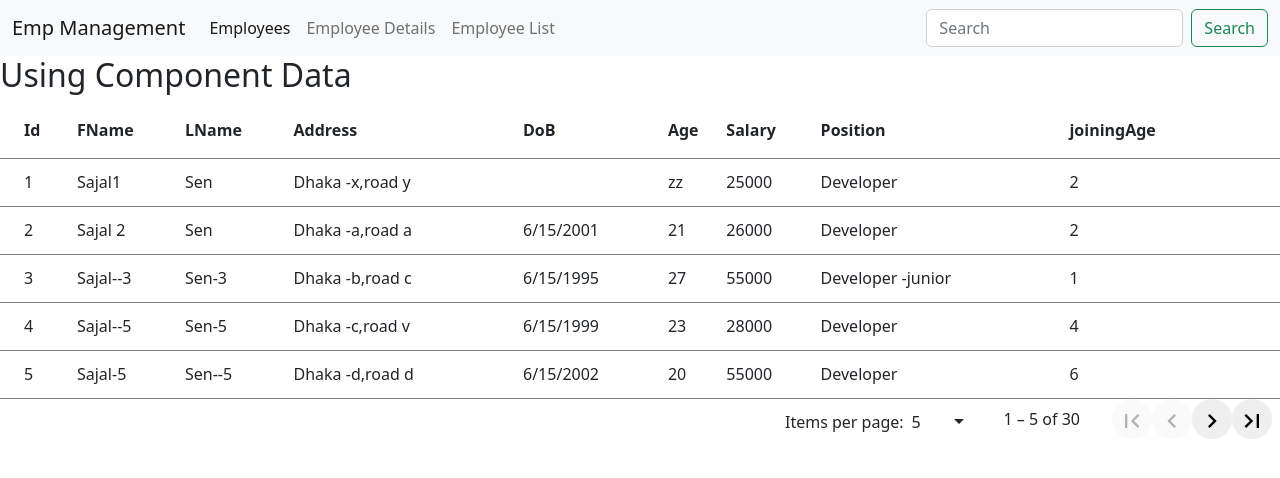
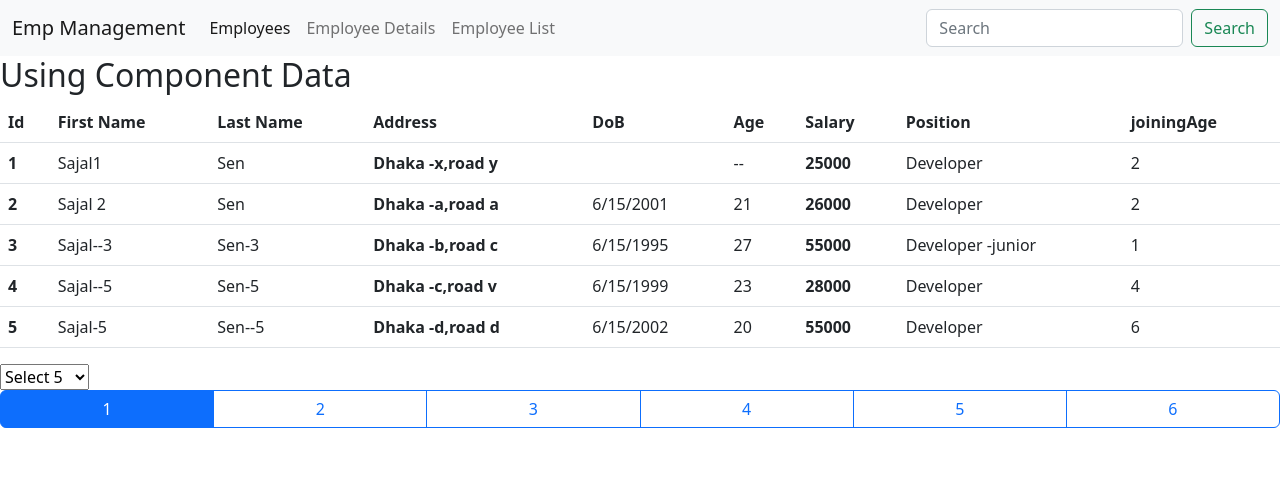
Before and after one commit to SajalSenCSE/EmployeeManagementApp, an Angular app: page /empdetails in a window 1280 px wide. Shown: the top 478 px of the page. Built offline with nearby package versions, Linux system fonts and the light colour scheme.

Commit message:
CustomePagination_without_NextBtn

```diff
--- a/src/app/Employee/employee-details/employee-details.component.html
+++ b/src/app/Employee/employee-details/employee-details.component.html
@@ -2,68 +2,51 @@
   <h2>Using Component Data</h2>
 </div>
 
+<table class="table">
+  <thead>
+    <tr>
+      <th scope="col">Id</th>
+      <th scope="col">First Name</th>
+      <th scope="col">Last Name</th>
+      <th scope="col">Address</th>
+      <th scope="col">DoB</th>
+      <th scope="col">Age</th>
+      <th scope="col">Salary</th>
+      <th scope="col">Position</th>
+      <th scope="col">joiningAge</th>
 
-  <!-- Sajal -->
-<div class="mat-elevation-z8">
-    <table mat-table [dataSource]="dataSource">
+    </tr>
+  </thead>
+  <tbody>
+    <tr *ngFor="let emp of empList2">
+      <th >{{emp.Id}}</th>
+      <td>{{emp.FName}}</td>
+      <td>{{emp.LName}}</td>
+      <th >{{emp.Address}}</th>
+      <td>{{emp.DoB}}</td>
+      <td>{{emp.DoB|age}}</td>
+      <th >{{emp.Salary}}</th>
+      <td>{{emp.Position}}</td>
+      <td>{{emp.joiningAge}}</td>
+    </tr>
 
-      <!-- Position Column -->
-      <ng-container matColumnDef="Id">
-        <th mat-header-cell *matHeaderCellDef> Id </th>
-        <td mat-cell *matCellDef="let element"> {{element.Id}} </td>
-      </ng-container>
+  </tbody>
+</table>
+<div class="row">
+  <div class="col-md-2 ">
+    <select [value]="empPerpage" class="from-control" (change)="changePazeSixe($event)">
+      <option value="5">Select 5</option>
+      <option value="10">Select 10</option>
+      <option value="15">Select 15</option>
+    </select>
+  </div>
+  <div class="btn-group">
 
-      <!-- Name Column -->
-      <ng-container matColumnDef="FName">
-        <th mat-header-cell *matHeaderCellDef> FName </th>
-        <td mat-cell *matCellDef="let element"> {{element.FName}} </td>
-      </ng-container>
+    <button class="btn btn-outline-primary  " *ngFor="let page of pageNumbers"
+    [class.active]="page==selextedPage" (click)="changePage(page)">{{page}}</button>
+  </div>
+</div>
 
-      <!-- Weight Column -->
-      <ng-container matColumnDef="LName">
-        <th mat-header-cell *matHeaderCellDef> LName </th>
-        <td mat-cell *matCellDef="let element"> {{element.LName}} </td>
-      </ng-container>
-
-      <!-- Symbol Column -->
-      <ng-container matColumnDef="Address">
-        <th mat-header-cell *matHeaderCellDef> Address </th>
-        <td mat-cell *matCellDef="let element"> {{element.Address}} </td>
-      </ng-container>
-      <!-- Age Column -->
-      <ng-container matColumnDef="Age">
-        <th mat-header-cell *matHeaderCellDef> Age </th>
-        <td mat-cell *matCellDef="let element"> {{element.DoB| age}} </td>
-      </ng-container>
-
-      <!-- Salary Column -->
-      <ng-container matColumnDef="Salary">
-        <th mat-header-cell *matHeaderCellDef> Salary </th>
-        <td mat-cell *matCellDef="let element"> {{element.Salary}} </td>
-      </ng-container>
-      <!-- Salary Column -->
-      <ng-container matColumnDef="Position">
-        <th mat-header-cell *matHeaderCellDef> Position </th>
-        <td mat-cell *matCellDef="let element"> {{element.Position}} </td>
-      </ng-container>
-
-      <!-- Salary Column -->
-      <ng-container matColumnDef="DoB">
-        <th mat-header-cell *matHeaderCellDef> DoB </th>
-        <td mat-cell *matCellDef="let element"> {{element.DoB }} </td>
-      </ng-container>
-       <!-- Salary Column -->
-       <ng-container matColumnDef="joiningAge">
-        <th mat-header-cell *matHeaderCellDef> joiningAge </th>
-        <td mat-cell *matCellDef="let element"> {{element.joiningAge}} </td>
-      </ng-container>
-
-      <tr mat-header-row *matHeaderRowDef="displayedColumns"></tr>
-      <tr mat-row *matRowDef="let row; columns: displayedColumns;"></tr>
-    </table>
-
-    <mat-paginator #paginator [pageSizeOptions]="[5, 10, 20]" [length]="30"
-                   showFirstLastButtons
-                   aria-label="Select page of periodic elements">
-    </mat-paginator>
-  </div>
+<br>
+<br>
+<br>
--- a/src/app/Employee/employee-details/employee-details.component.ts
+++ b/src/app/Employee/employee-details/employee-details.component.ts
@@ -9,42 +9,17 @@ import { MatTableDataSource } from '@angular/material/table';
 })
 export class EmployeeDetailsComponent implements OnInit {
   constructor() {}
+  empPerpage:number=5;
+  selextedPage:number=1;
 
-  ngOnInit(): void {}
+  ngOnInit(): void {
+    let pageIndex=(this.selextedPage-1)*this.empPerpage;
+    this.empList2=this.empList.slice(pageIndex,this.empPerpage);
 
-  displayedColumns: string[] = [
-    'Id',
-    'FName',
-    'LName',
-    'Address',
-    'DoB',
-    'Age',
-    'Salary',
-    'Position',
-    'joiningAge',
-  ];
-  dataSource = new MatTableDataSource<IEmployee>(ELEMENT_DATA);
-
-  @ViewChild(MatPaginator) paginator: MatPaginator;
-
-  ngAfterViewInit() {
-    this.dataSource.paginator = this.paginator;
-  }
   }
 
-export interface IEmployee {
-  Id: number;
-  FName: string;
-  LName: string;
-  Address: string;
-  DoB:string;
-  Age: number;
-  Salary: number;
-  Position: string;
-  joiningAge: number;
-}
 
-const ELEMENT_DATA: IEmployee[] = [
+  empList: IEmployee [] = [
     {
       Id: 1,
       FName: 'Sajal1',
@@ -381,3 +356,40 @@ const ELEMENT_DATA: IEmployee[] = [
       joiningAge: 4,
     },
   ];
+
+  empList2: IEmployee [];
+changePazeSixe(event:Event){
+  const newSize=(event.target as HTMLInputElement).value;
+  this.empPerpage=Number(newSize);
+  this.changePage(1);
+}
+get pageNumbers():number[]{
+  return Array(Math.ceil(this.empList.length / this.empPerpage)).fill(0).map((x,i)=>i+1);
+}
+changePage(page:any){
+  this.selextedPage=page
+  this.sliceEmp()
+
+
+}
+sliceEmp(){
+  let pageIndex=(this.selextedPage-1)*this.empPerpage;
+  let endIndex=(this.selextedPage-1)*this.empPerpage+this.empPerpage;
+  this.empList2=this.empList.slice(pageIndex,endIndex)
+}
+
+
+
+}
+
+export interface IEmployee {
+  Id: number;
+  FName: string;
+  LName: string;
+  Address: string;
+  DoB:string;
+  Age: number;
+  Salary: number;
+  Position: string;
+  joiningAge: number;
+}
--- a/src/app/pipes/age.pipe.ts
+++ b/src/app/pipes/age.pipe.ts
@@ -12,7 +12,7 @@ export class AgePipe implements PipeTransform {
     // console.log(value);
 
     if(value==''){
-      return ' zz';
+      return ' -- ';
     }
     let currentYear:any=new Date().getFullYear();
     let dob:any=new Date(value).getUTCFullYear();
```
Lines whose indentation alone changed are shown as unchanged.
